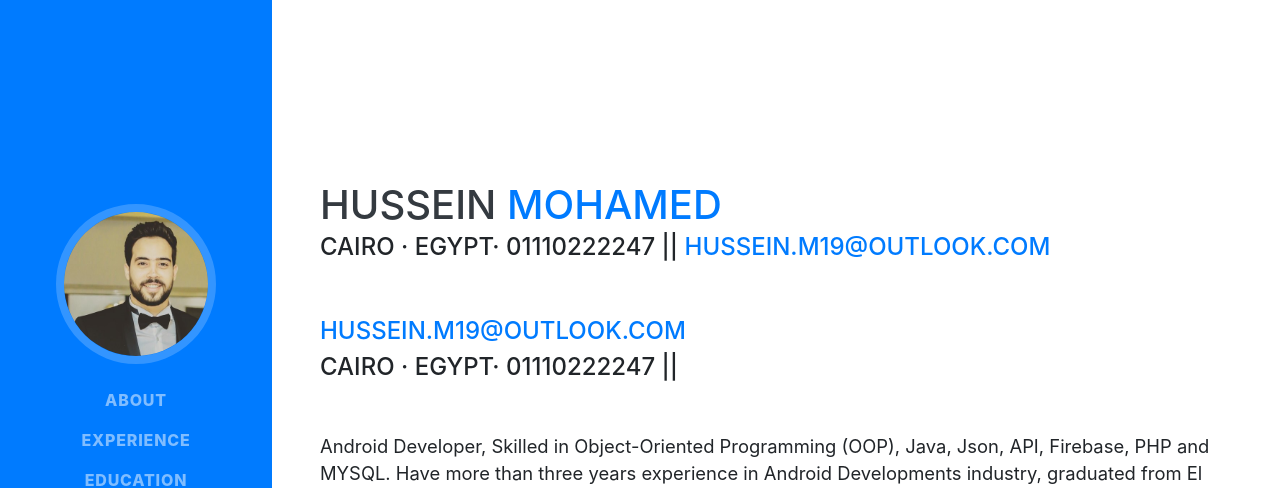
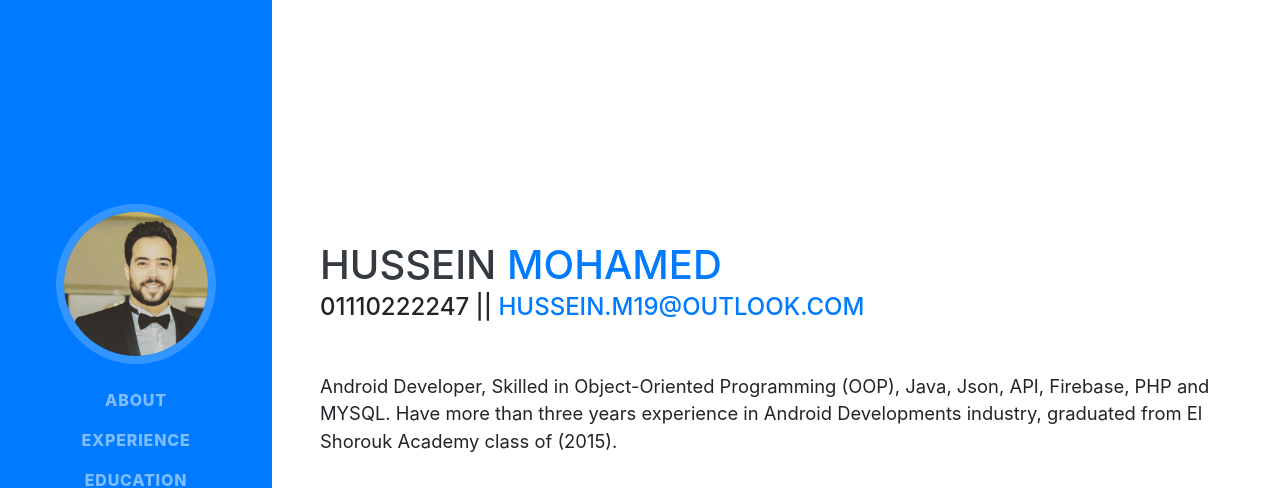
Before and after one commit to husseinm19/husseinm19.github.io, a website with bundled scripts: page index.html in a window 1280 px wide. Shown: the top 488 px of the page. Built offline with nearby package versions, Linux system fonts and the light colour scheme; a web font is replaced by a local one.

Commit message:
Update index.html

```diff
--- a/index.html
+++ b/index.html
@@ -65,13 +65,10 @@
         </h1>
 
         <div class="subheading mb-5">
-          Cairo · Egypt· 01110222247     ||  <a href="mailto:hussein.m19@outlook.com">hussein.m19@outlook.com</a> <br>
+           01110222247     ||  <a href="mailto:hussein.m19@outlook.com">hussein.m19@outlook.com</a>
 <!--           Military status: completed (Jan 2016: March 2017) -->
         </div>
-	      <div class="subheading mb-5">
-          <a href="mailto:hussein.m19@outlook.com">hussein.m19@outlook.com</a> <br>
-                      Cairo · Egypt· 01110222247     ||
-        </div>
+
         <p class="lead mb-5">Android Developer, Skilled in Object-Oriented Programming (OOP), Java, Json, API, Firebase, PHP and MYSQL. Have more than three years experience in Android Developments industry,
 graduated from El Shorouk Academy class of (2015).</p>
         <div class="social-icons">
```
